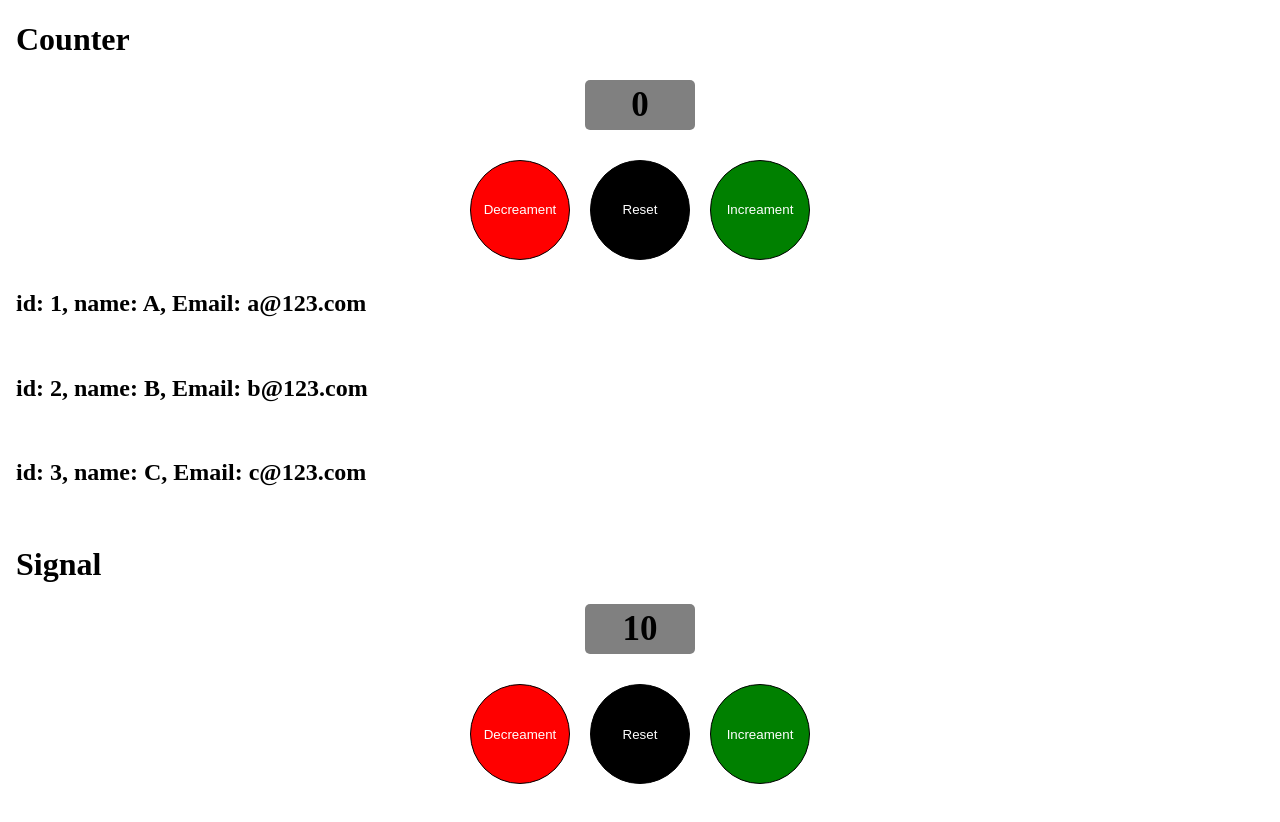
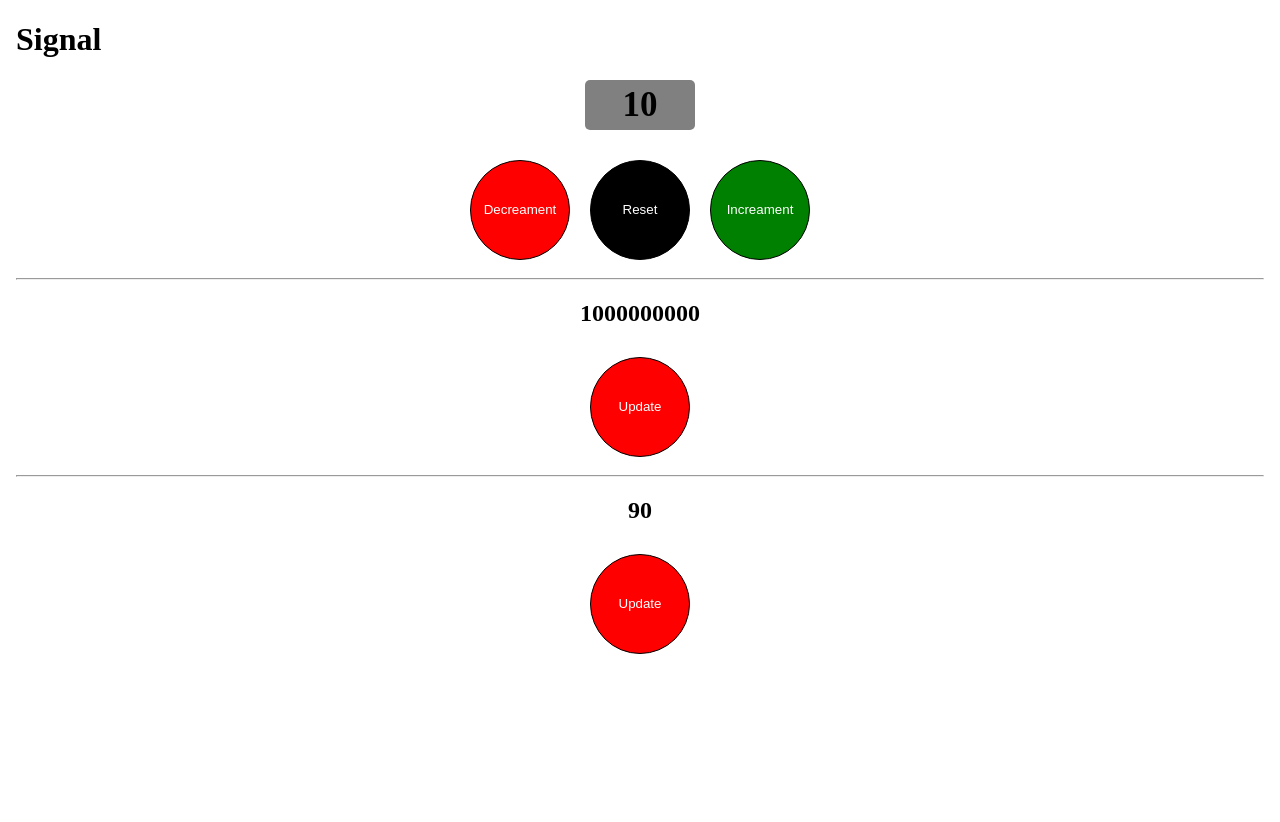
Before and after one commit to tasnimferdous/angular-tut, an Angular app: page / in a window 1280 px wide. Shown: the top 822 px of the page. Built offline with nearby package versions, Linux system fonts and the light colour scheme.

Commit message:
signal and computed signal

```diff
--- a/src/app/app.html
+++ b/src/app/app.html
@@ -1,20 +1,4 @@
 <body style="min-height: 100vh;">
-    <h1>Counter</h1>
-
-    <div style="text-align: center;">
-        <h2 class="count">{{count}}</h2>
-        <div>
-            <button class="btn bg-red" (click)="onClick('decrease')">Decreament</button>
-            <button class="btn bg-black" (click)="onClick('reset')">Reset</button>
-            <button class="btn bg-green" (click)="onClick('increase')">Increament</button>
-        </div>
-    </div>
-
-    @for(student of students; track student.name; let id=$index){
-        <h2>id: {{id + 1}}, name: {{student.name}}, Email: {{student.mail}}</h2>
-        <br>
-    }
-
     <h1>Signal</h1>
     <div style="text-align: center;">
         <h2 class="count">{{signalValue()}}</h2>
@@ -25,4 +9,22 @@
         </div>
     </div>
 
+<hr>
+
+    <div style="text-align: center;">
+        <h2>{{count()}}</h2>
+        <div>
+            <button class="btn bg-red" (click)="setSignal()">Update</button>
+        </div>
+    </div>
+
+<hr>
+
+    <div style="text-align: center;">
+        <h2>{{compute()}}</h2>
+        <div>
+            <button class="btn bg-red" (click)="computeSignal()">Update</button>
+        </div>
+    </div>
+
 </body>
--- a/src/app/app.ts
+++ b/src/app/app.ts
@@ -1,4 +1,4 @@
-import { Component, effect, signal } from '@angular/core';
+import { Component, computed, effect, signal, WritableSignal } from '@angular/core';
 
 @Component({
   selector: 'app-root',
@@ -8,15 +8,12 @@ import { Component, effect, signal } from '@angular/core';
 })
 export class App {
 
-  count = 0;
+  count: WritableSignal<number | String> = signal(1000000000);
+  signalValue = signal(10);
 
-  students = [
-    { "name": "A", "mail": "a@123.com" },
-    { "name": "B", "mail": "b@123.com" },
-    { "name": "C", "mail": "c@123.com" },
-  ];
-
-  signalValue = signal(10);
+  a = signal(35);
+  b = signal(55);
+  compute = computed(() => this.a() + this.b());
 
   constructor() {
     effect(() => {
@@ -24,21 +21,16 @@ export class App {
     });
   }
 
-  onClick(event:string) {
-    switch(event) {
-      case "increase":
-        this.count++;
-        break;
-      case "decrease":
-        this.count--;
-        break;
-      default :
-        this.count = 0;
-        break;
+  setSignal() {
+    if (this.count() == 1000000000) {
+      this.count.set("Hello")
+    } else {
+      this.count.set(1000000000);
     }
   }
 
-  callAnotherFunction() {
-    console.log("2nd function");
+  computeSignal() {
+    this.a.set(100);
+    this.b.set(100);
   }
 }
```
